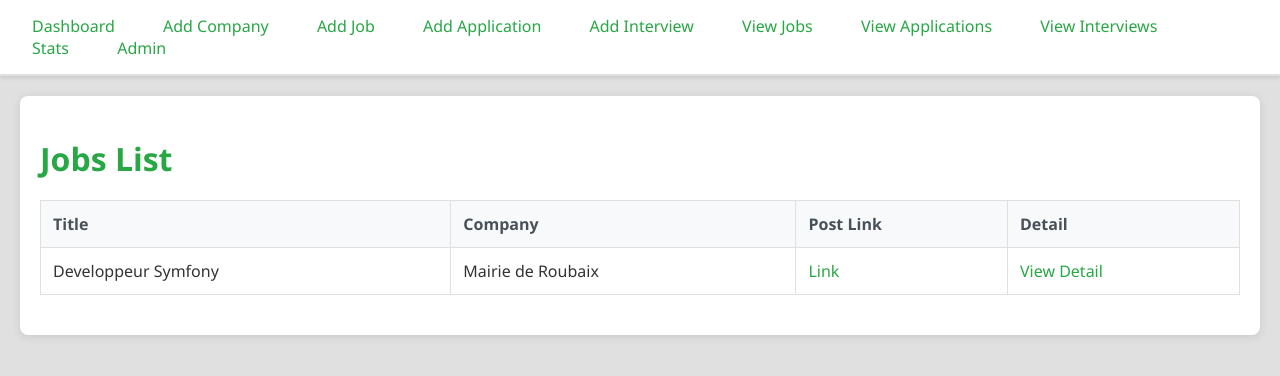
After one commit to neit-H91/python-projects, a Django app: page /jobs/ in a window 1280 px wide. The commit adds this page. Shown: the top 376 px of the page. Run offline with Django 5.2, Linux system fonts and the light colour scheme; data comes from the database, SQL or seed files in the repository.

Commit message:
adding read.me

```diff
--- a/jobhunt/myapp/templates/myapp/base.html
+++ b/jobhunt/myapp/templates/myapp/base.html
@@ -174,6 +174,7 @@
         <a href="{% url 'add_job' %}">Add Job</a>
         <a href="{% url 'add_application' %}">Add Application</a>
         <a href="{% url 'add_interview' %}">Add Interview</a>
+        <a href="{% url 'jobs_list' %}">View Jobs</a>
         <a href="{% url 'applications_list' %}">View Applications</a>
         <a href="{% url 'interviews_list' %}">View Interviews</a>
         <a href="{% url 'stats' %}">Stats</a>
--- /dev/null
+++ b/jobhunt/myapp/templates/myapp/jobs_list.html
@@ -0,0 +1,32 @@
+{% extends 'myapp/base.html' %}
+
+{% block title %}Jobs List - Job Hunt{% endblock %}
+
+{% block content %}
+    <h1>Jobs List</h1>
+
+    {% if jobs %}
+    <table>
+        <thead>
+            <tr>
+                <th>Title</th>
+                <th>Company</th>
+                <th>Post Link</th>
+                <th>Detail</th>
+            </tr>
+        </thead>
+        <tbody>
+            {% for job in jobs %}
+            <tr>
+                <td>{{ job.title }}</td>
+                <td>{{ job.company.name }}</td>
+                <td><a href="{{ job.post_link }}" target="_blank">Link</a></td>
+                <td><a href="{% url 'job_detail' job.pk %}">View Detail</a></td>
+            </tr>
+            {% endfor %}
+        </tbody>
+    </table>
+    {% else %}
+    <p>Nothing to show for now.</p>
+    {% endif %}
+{% endblock %}
--- a/jobhunt/myapp/urls.py
+++ b/jobhunt/myapp/urls.py
@@ -8,6 +8,8 @@ urlpatterns = [
     path('applications/', views.applications_list, name='applications_list'),
     path('applications/<int:pk>/', views.application_detail, name='application_detail'),
     path('applications/add/', views.add_application, name='add_application'),
+    path('jobs/', views.jobs_list, name='jobs_list'),
+    path('jobs/<int:pk>/', views.job_detail, name='job_detail'),
     path('jobs/add/', views.add_job, name='add_job'),
     path('companies/add/', views.add_company, name='add_company'),
     path('interviews/add/', views.add_interview, name='add_interview'),
--- a/jobhunt/myapp/views.py
+++ b/jobhunt/myapp/views.py
@@ -37,6 +37,20 @@ def applications_list(request):
         'applications': applications,
     }
     return render(request, 'myapp/applications_list.html', context)
+
+def jobs_list(request):
+    jobs = Job.objects.all().order_by('-id')
+    context = {
+        'jobs': jobs,
+    }
+    return render(request, 'myapp/jobs_list.html', context)
+
+def job_detail(request, pk):
+    job = get_object_or_404(Job, pk=pk)
+    context = {
+        'job': job,
+    }
+    return render(request, 'myapp/job_detail.html', context)
 
 def application_detail(request, pk):
     application = get_object_or_404(Application, pk=pk)
```
Also changed, not shown: jobhunt/myapp/templates/myapp/job_detail.html (added, +15 -0 lines), jobhunt/README.md (added).
